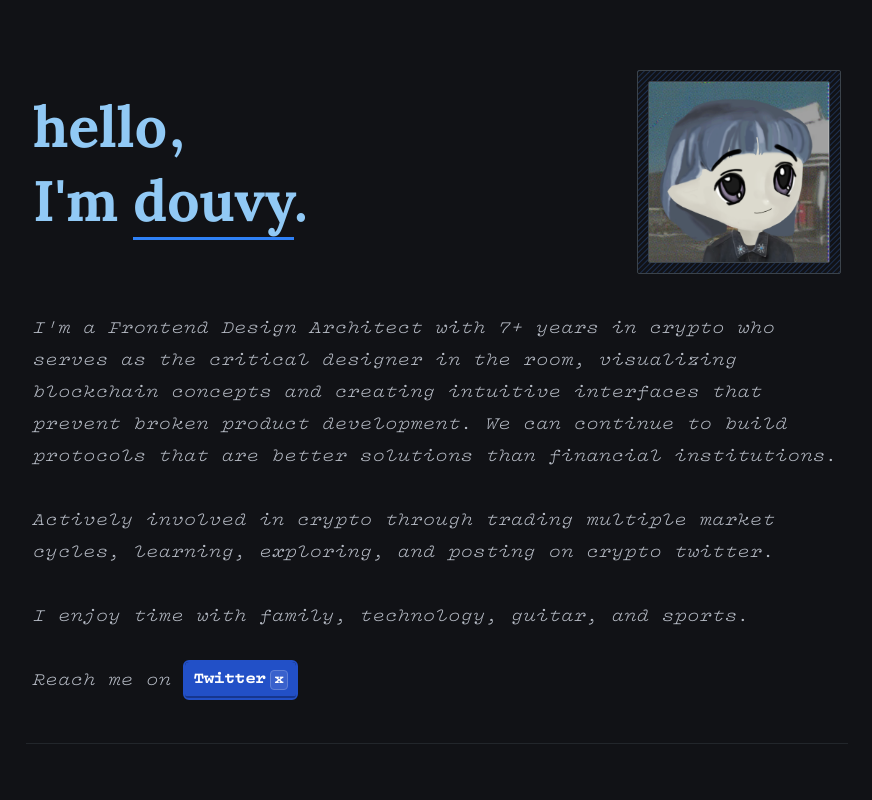
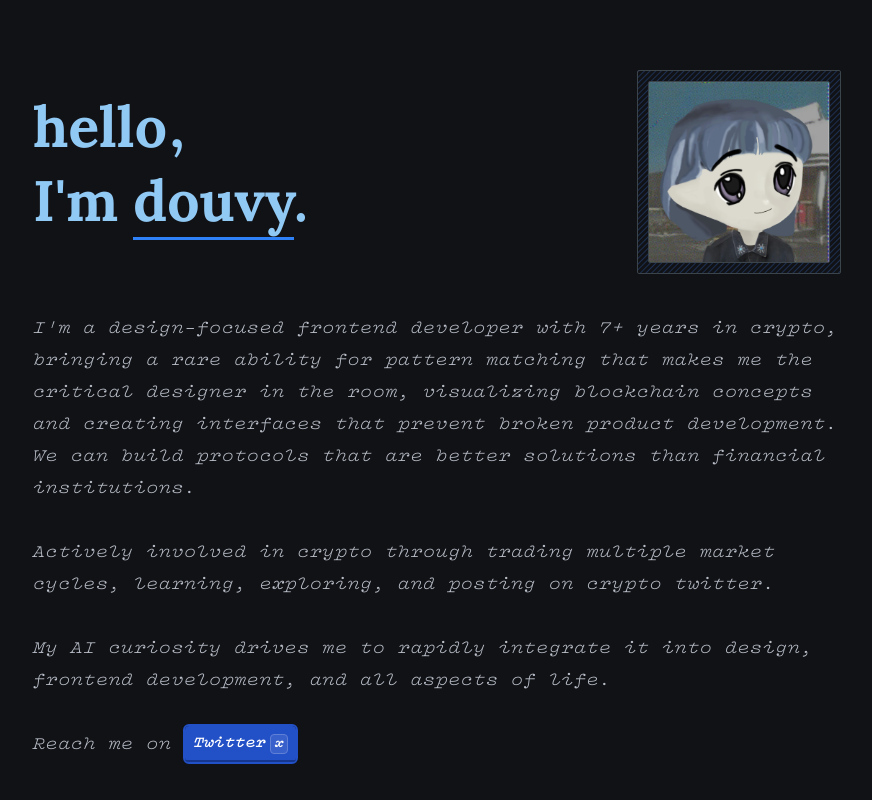
Before and after one commit to douvy/douvy, a Next.js app: page / in a window 1280 px wide. Shown: the top 800 px of the page, without its empty margins (203-1075 px from the left). Built offline with nearby package versions, Linux system fonts and the light colour scheme.

Commit message:
Improve bio

```diff
--- a/pages/index.js
+++ b/pages/index.js
@@ -113,17 +113,21 @@ export default function Home() {
               {/* Clear any floats */}
               <div className="clear-both w-full"></div>
               <p>
-                I'm a Frontend Design Architect with 7+ years in crypto who
-                serves as the critical designer in the room, visualizing
-                blockchain concepts and creating intuitive interfaces that
-                prevent broken product development. We can continue to build
-                protocols that are better solutions than financial institutions.
+                I'm a design-focused frontend developer with 7+ years in crypto,
+                bringing a rare ability for pattern matching that makes me the
+                critical designer in the room, visualizing blockchain concepts
+                and creating interfaces that prevent broken product development.
+                We can build protocols that are better solutions than financial
+                institutions.
               </p>
               <p>
                 Actively involved in crypto through trading multiple market
                 cycles, learning, exploring, and posting on crypto twitter.
               </p>
-              <p>I enjoy time with family, technology, guitar, and sports.</p>
+              <p>
+                My AI curiosity drives me to rapidly integrate it into design,
+                frontend development, and all aspects of life.
+              </p>
               <p className="flex items-baseline flex-wrap">
                 <span>Reach me on</span>{" "}
                 <a
--- a/styles/globals.css
+++ b/styles/globals.css
@@ -544,6 +544,7 @@ footer a {
     border-bottom-style: solid !important; /* Explicitly set bottom border to solid */
     transition: border-color 0.3s ease-in-out;
     transform: translateY(-2px);
+    font-style: italic !important;
 }
 .twitter-x-button:hover {
     border-color: #1a3fa6 !important;
```
